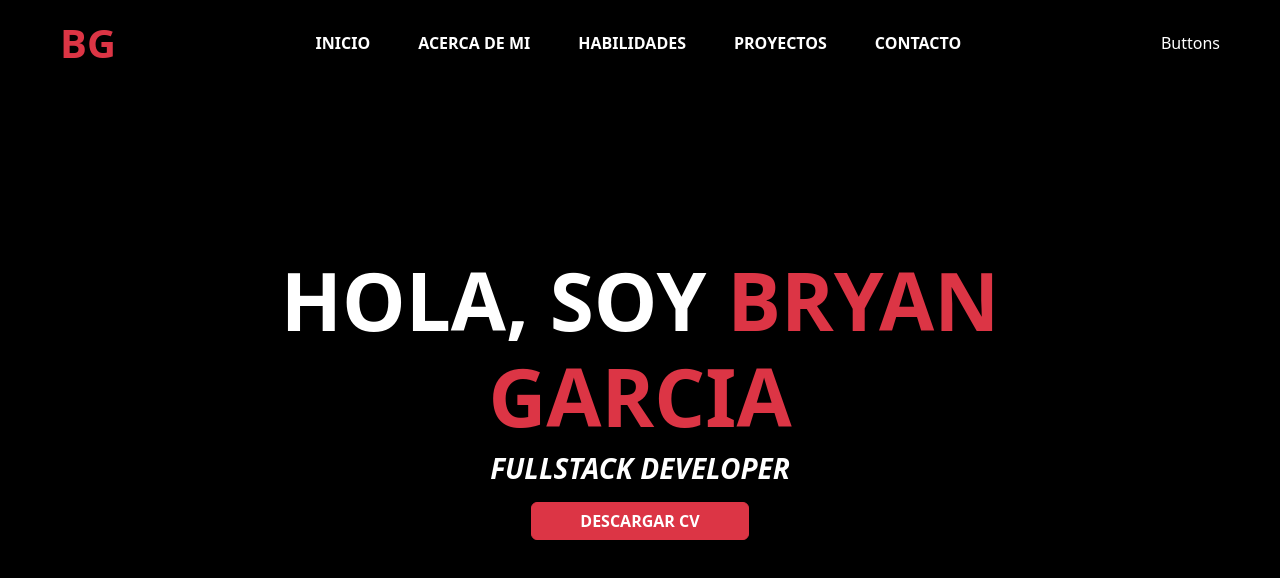
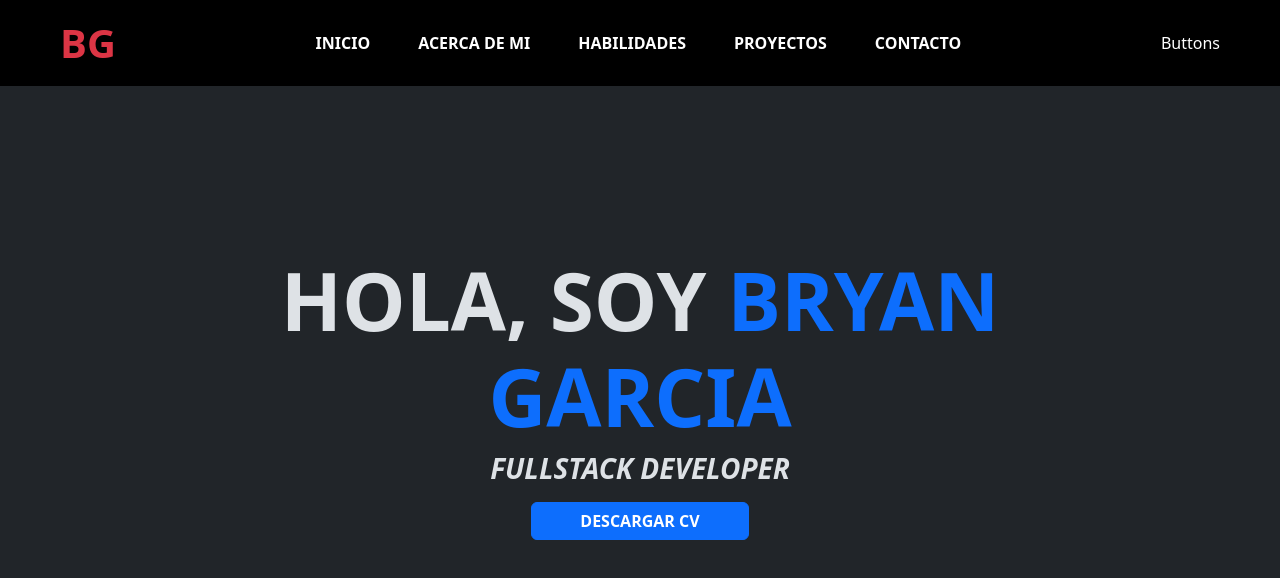
Before and after one commit to BryanGarcia25/Portafolio_Personal_Web, an Angular app: page /home in a window 1280 px wide. Shown: the top 578 px of the page. Built offline with nearby package versions, Linux system fonts and the light colour scheme.

Commit message:
adding the mode dark and light

```diff
--- a/src/app/components/about/about.component.html
+++ b/src/app/components/about/about.component.html
@@ -1,6 +1,6 @@
 <section class="vh-100 d-flex align-items-center py-1 justify-content-center">
-    <div class="text-white w-75">
-        <h1 class="text-danger text-uppercase fw-bold my-4 about">¿Quien soy?</h1>
+    <div class="w-75">
+        <h1 class="text-primary text-uppercase fw-bold my-4 about">¿Quien soy?</h1>
         <div class="my-5">
             <p class="fst-italic fs-4">Ingeniero en Sistemas Computacionales, enfocado en la rama de la programación donde me entusiasma en dar vida a nuevas aplicaciones mediante código, siendo mi motivación el aprender habilidades y técnicas que me enriquecen profesionalmente.</p>
             <p class="fst-italic fs-4">Graduado del Tecnologico Nacional de México Campus Ciudad Constitución en el estado de Baja California Sur, estoy en busca de nuevos retos que me permitan demostrar y aplicar mis conocimientos en el área de desarrollo, con el propósito de seguir creciendo continuamente en el ámbito profesional y personal.</p>
@@ -10,16 +10,14 @@
 
 <section class="vh-100 d-flex align-items-center justify-content-center">
     <div class="d-flex justify-content-center align-items-center w-75">
-        <div class="text-white">
-            <fa-icon [icon]="iconJob" class="text-white mx-5 mh-100"></fa-icon>
-        </div>
-        <div class="text-white px-4">
-            <h1 class="text-danger text-uppercase fw-bold my-4">Mi Experiencia Laboral</h1>
+        <fa-icon [icon]="iconJob" class="icon mx-5 mh-100 fs-2"></fa-icon>
+        <div class="px-4">
+            <h1 class="text-primary text-uppercase fw-bold my-4">Mi Experiencia Laboral</h1>
             <p class="fst-italic fs-4">Estudie en el Tecnologico Nacional de México Campus Ciudad Constitución en el estado de Baja California Sur.</p>
         </div>
     </div>
 </section>
 
 <section class="vh-100 d-flex align-items-center justify-content-center">
-    <h1 class="text-danger text-uppercase hobbies fw-bold">Mis hobbies favoritos</h1>
+    <h1 class="text-primary text-uppercase hobbies fw-bold">Mis hobbies favoritos</h1>
 </section>
--- a/src/app/components/home/home.component.html
+++ b/src/app/components/home/home.component.html
@@ -1,7 +1,7 @@
 <section class="vh-100 d-flex align-items-center py-1 justify-content-center">
-    <div class="text-white w-75 text-center">
-      <h1 class="text-uppercase fw-bold text-white name">Hola, soy <span class="text-danger">Bryan Garcia</span></h1>
-      <h3 class="text-white fw-bold text-uppercase fst-italic">FullStack Developer</h3>
-      <button class="btn btn-danger px-5 my-2 text-uppercase fw-bold">Descargar CV</button>
+    <div class="w-75 text-center">
+      <h1 class="text-uppercase fw-bold name">Hola, soy <span class="text-primary">Bryan Garcia</span></h1>
+      <h3 class="fw-bold text-uppercase fst-italic">FullStack Developer</h3>
+      <button class="btn btn-primary px-5 my-2 text-uppercase fw-bold">Descargar CV</button>
     </div>
 </section>
--- a/src/index.html
+++ b/src/index.html
@@ -1,5 +1,5 @@
 <!doctype html>
-<html lang="en">
+<html lang="es">
 <head>
   <meta charset="utf-8">
   <title>PortafolioPersonalWeb</title>
@@ -7,7 +7,7 @@
   <meta name="viewport" content="width=device-width, initial-scale=1">
   <link rel="icon" type="image/x-icon" href="favicon.ico">
 </head>
-<body class="min-vh-100 bg-black">
+<body class="min-vh-100" data-bs-theme="dark">
   <app-root></app-root>
 </body>
 </html>
```
